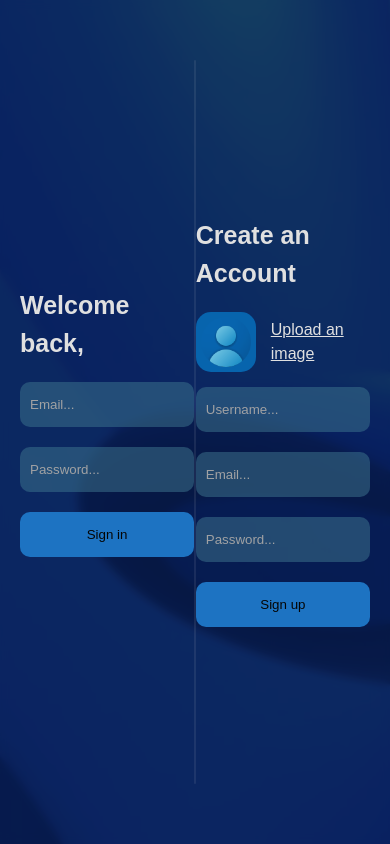
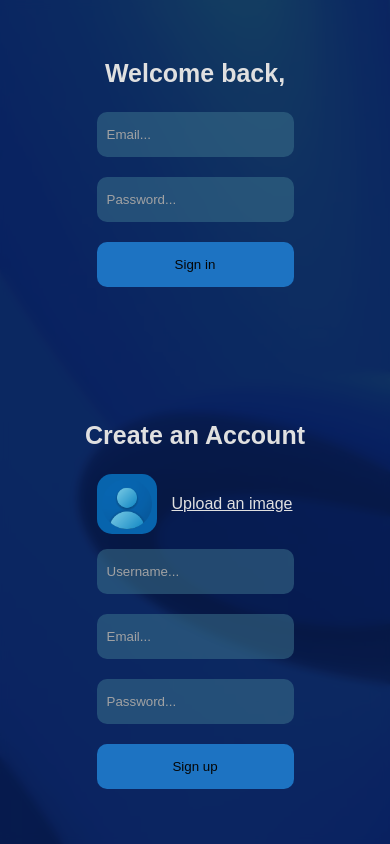
Before and after one commit to realSenan/ReactChatApp, a React (Vite) app: page / in a window 390 px wide. Built offline with nearby package versions, Linux system fonts and the light colour scheme; no server answers; a web font is replaced by a local one.

Commit message:
login page responsive

```diff
--- a/src/components/Chat/Header.tsx
+++ b/src/components/Chat/Header.tsx
@@ -30,7 +30,7 @@ const Header = () => {
       <div className="icons">
         <BiSolidPhoneCall size={22} />
         <HiMiniVideoCamera size={22} />
-        <FaInfoCircle size={22} onClick={handleDetails}/>
+        <FaInfoCircle size={22} onClick={handleDetails} />
       </div>
     </header>
   );
--- a/src/index.css
+++ b/src/index.css
@@ -858,14 +858,6 @@ body {
   .picker {
     left: -260px !important;
   }
-
-  /* .contact {
-    flex: 0;
-    min-width: 0px;
-    &.active {
-      flex: 1 !important;
-    }
-  } */
 }
 @media (max-width: 925px) {
   .container {
@@ -894,4 +886,15 @@ body {
       }
     }
   }
+
+  .auth-wrapper {
+    padding: 5px;
+    flex-direction: column;
+    justify-content: space-around;
+    gap: 30px;
+
+    .seperator {
+      display: none;
+    }
+  }
 }
```
